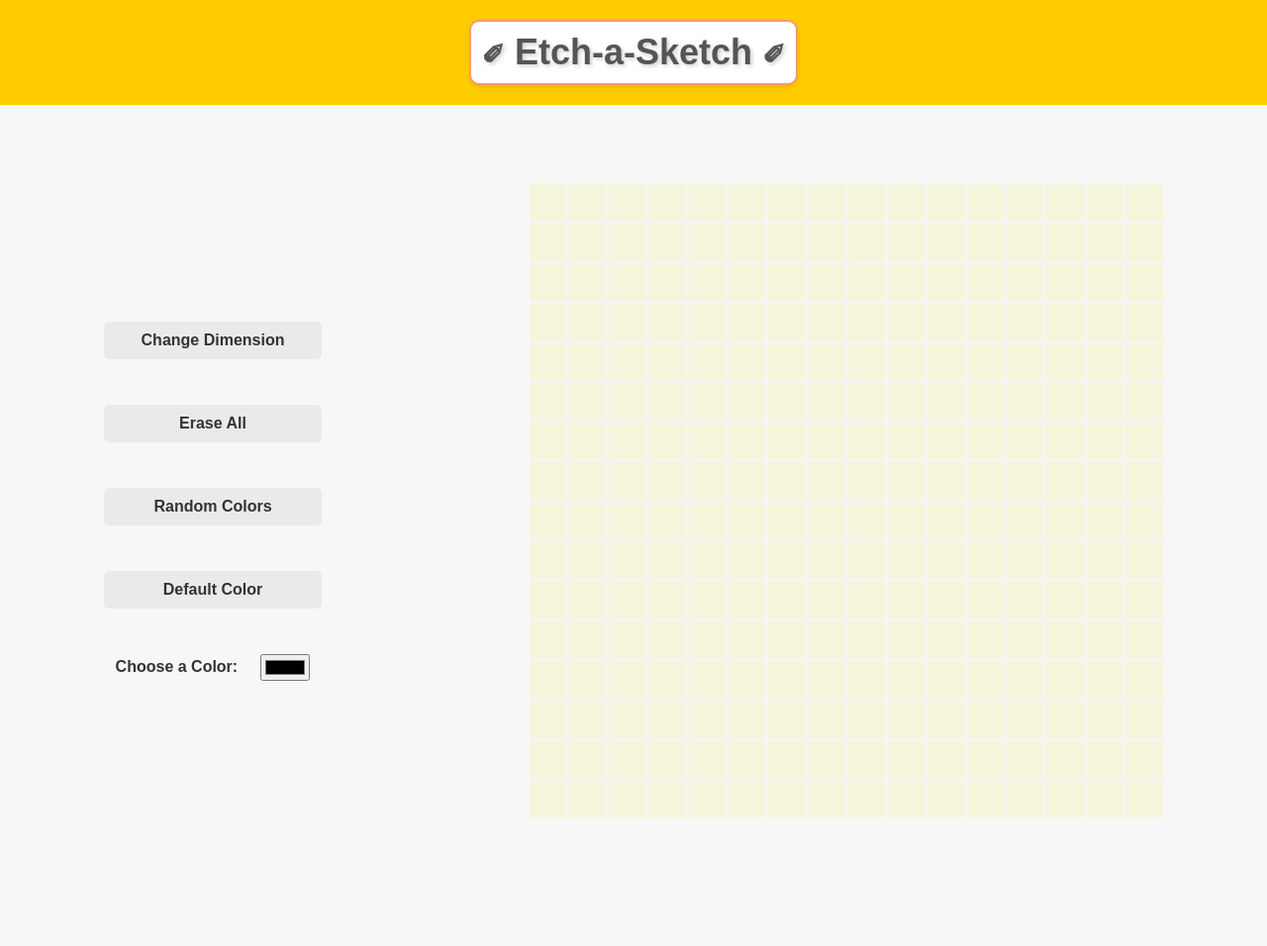
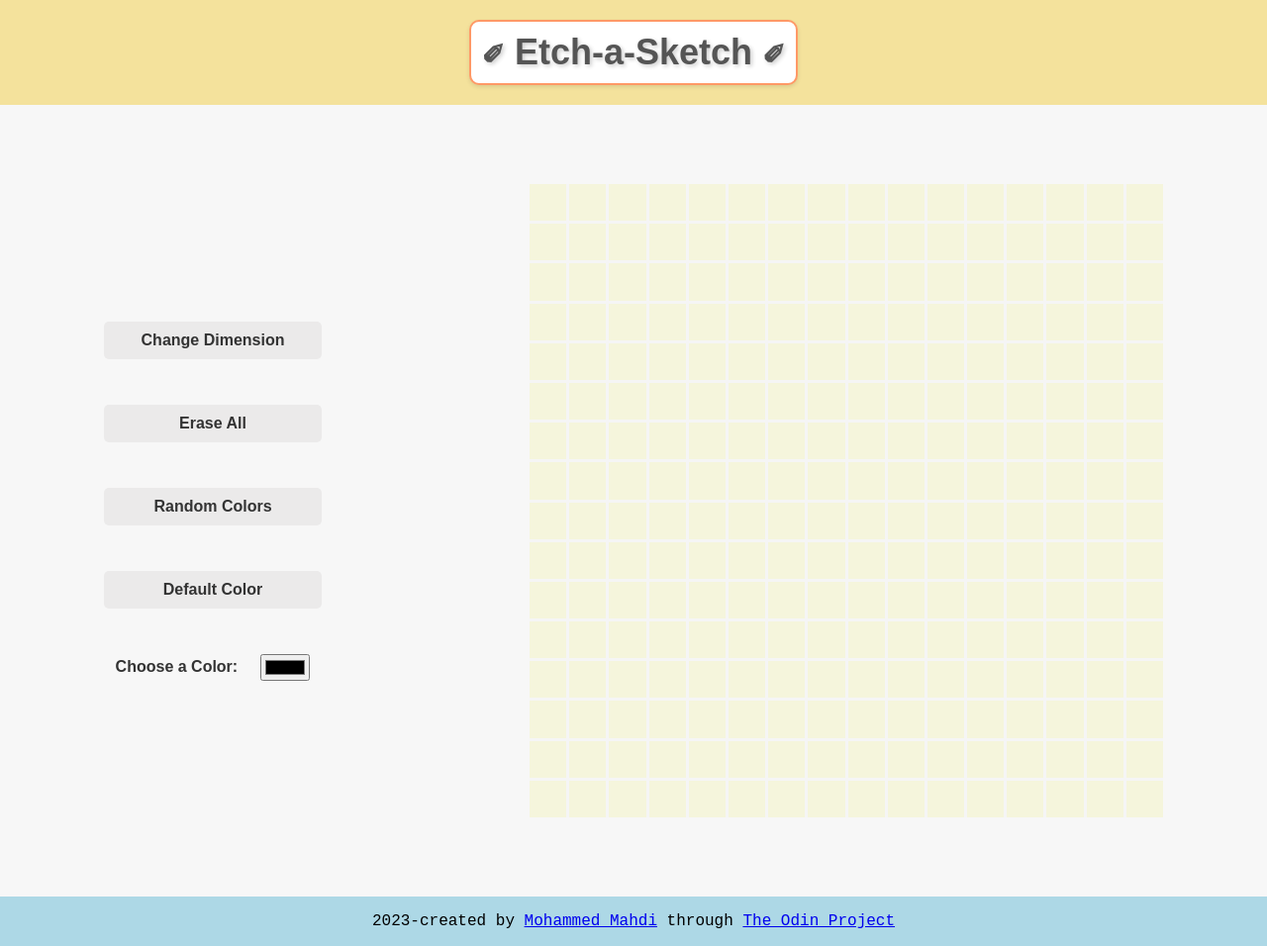
Before and after one commit to Mohammed-Mahdi256/Etch-a-Sketch, a plain HTML site: page index.html in a window 1280 px wide. Shown: the whole page at 99% size. Before the commit the page ends 906 px from the top, so only its background shows below. Drawn offline with Linux system fonts and the light colour scheme.

Commit message:
Added footer with link to TOP and my gitHub repo

```diff
--- a/index.html
+++ b/index.html
@@ -28,7 +28,11 @@
         <div class="container"></div>
     </div>
 
-
+    <footer>
+        <div class="footer-content">
+            <p>2023-created by <a href="https://github.com/Mohammed-Mahdi256/Etch-a-Sketch">Mohammed Mahdi</a> through <a href="https://www.theodinproject.com/">The Odin Project</a></p>
+        </div>
+    </footer>
 
 
     <script src="index.js"></script>
--- a/style.css
+++ b/style.css
@@ -7,7 +7,7 @@ body, html {
 }
 
 header {
-    background-color: #ffcc00;
+    background-color: #f4e29c;
     text-align: center;
     padding: 20px;
 
@@ -109,3 +109,11 @@ header {
     font-family: sans-serif;
     text-decoration: none;
 }
+
+.footer-content {
+    display: flex;
+    justify-content: center;
+    align-items: center;
+    font-family: 'Courier New', Courier, monospace;
+    background-color: lightblue;
+}
```
